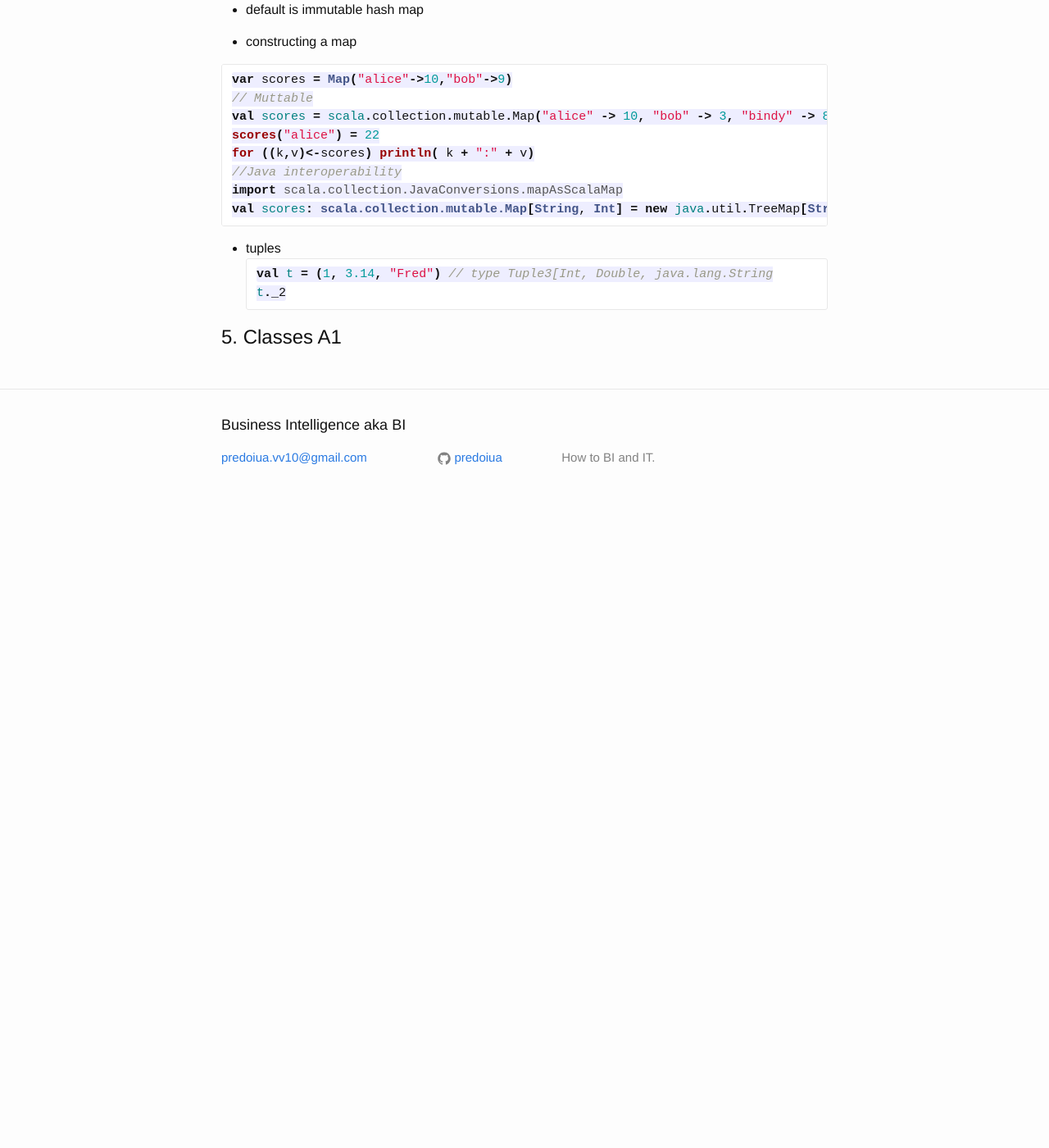
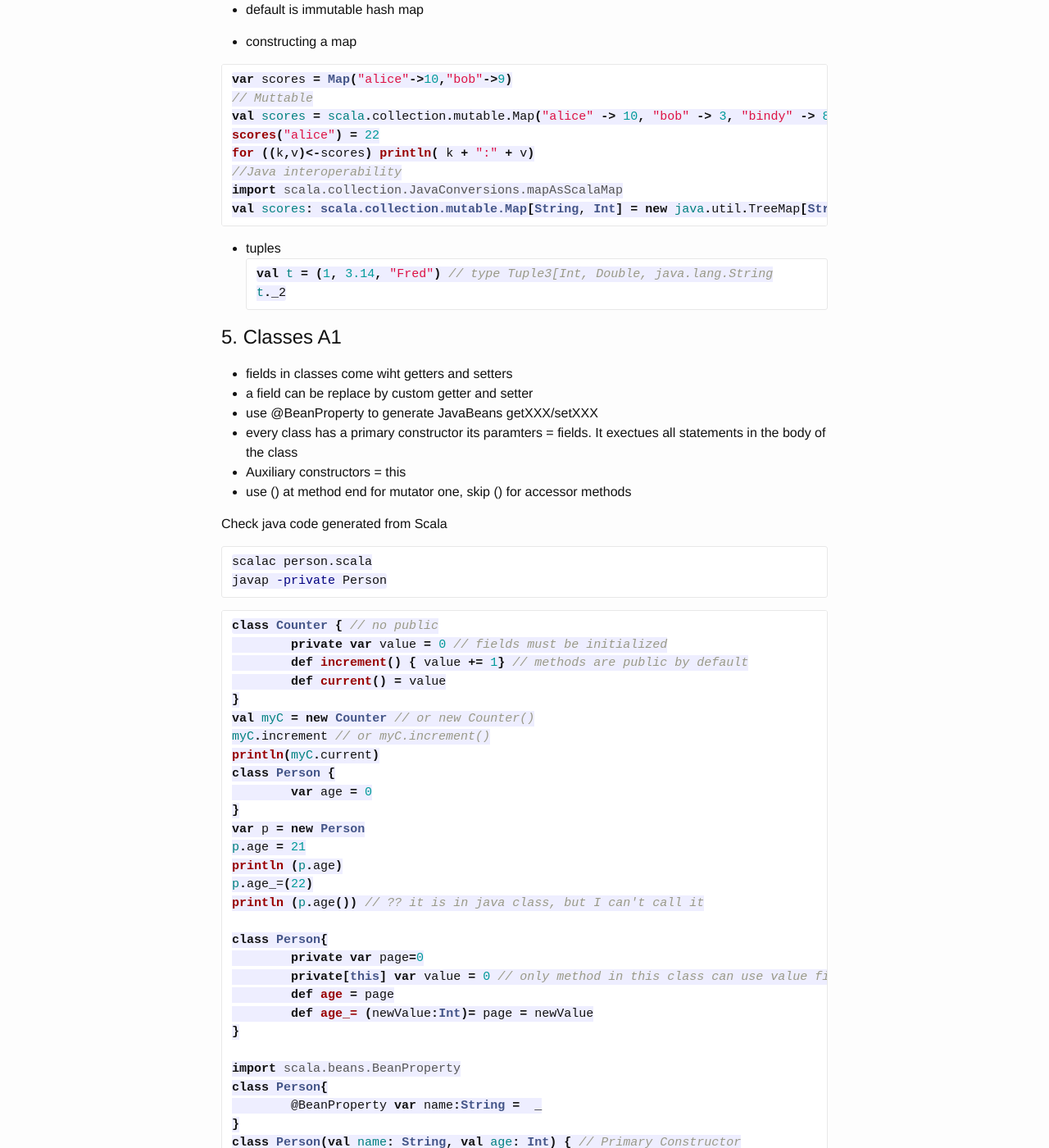
Before and after one commit to predoiua/predoiua.github.io, a Jekyll site: the page built from tutorials/scala/scala_for_the_impatient/index.md, in a window 1280 px wide and 1400 px high, scrolled down 3053 px. Shown: the whole window at 82% size. Built offline with Jekyll 4.4.1, drawn with Linux system fonts in a browser that asks for light colours; before the commit the page ends 3683 px from its top, so only the background shows below that; some of the changed text lies outside the part shown.

Commit message:
scala class + linux adm

```diff
--- a/tutorials/scala/scala_for_the_impatient/index.md
+++ b/tutorials/scala/scala_for_the_impatient/index.md
@@ -165,3 +165,55 @@ t._2
 ~~~
 
 ##5. Classes A1
+
+- fields in classes come wiht getters and setters
+- a field can be replace by custom getter and setter
+- use @BeanProperty to generate JavaBeans getXXX/setXXX
+- every class has a primary constructor its paramters = fields. It exectues all statements in the body of the class
+- Auxiliary constructors = this
+- use () at method end for mutator one, skip () for accessor methods
+
+Check java code generated from Scala
+~~~ bash
+scalac person.scala
+javap -private Person
+~~~
+
+~~~scala
+class Counter { // no public
+	private var value = 0 // fields must be initialized
+	def increment() { value += 1} // methods are public by default
+	def current() = value
+}
+val myC = new Counter // or new Counter()
+myC.increment // or myC.increment()
+println(myC.current)
+class Person {
+	var age = 0
+}
+var p = new Person
+p.age = 21
+println (p.age)
+p.age_=(22)
+println (p.age()) // ?? it is in java class, but I can't call it
+
+class Person{
+	private var page=0
+	private[this] var value = 0 // only method in this class can use value field
+	def age = page
+	def age_= (newValue:Int)= page = newValue
+}
+
+import scala.beans.BeanProperty
+class Person{
+	@BeanProperty var name:String =  _
+}
+class Person(val name: String, val age: Int) { // Primary Constructor
+	println("part of Primary Constructor")
+	def this(name:String){
+		this(name, 0) // call to primary constructor must be first
+		println("auxiliary constructor")
+	}
+}
+class Person(val name: String = "", val age: Int = 0) // use this to avoid auxiliary constructors
+~~~
```
Also changed, not shown: other parts of tutorials/scala/scala_for_the_impatient/index.md (+1 -1 lines), tutorials/linux/linux_system_administration_handbook/index.md (+8 -0 lines).
